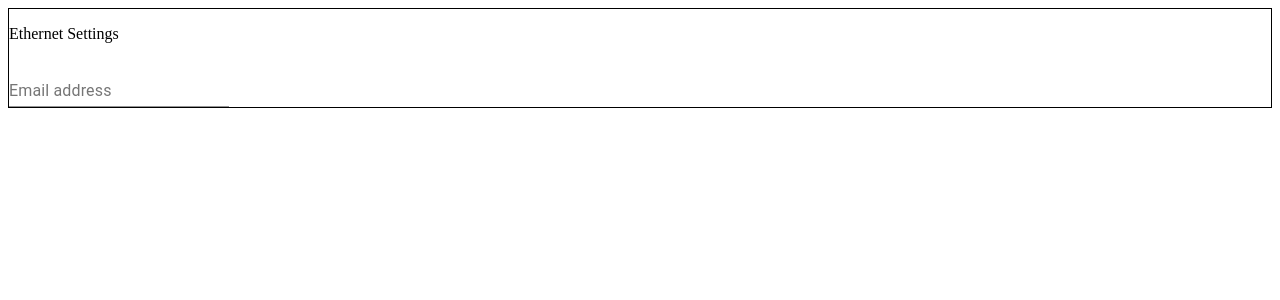
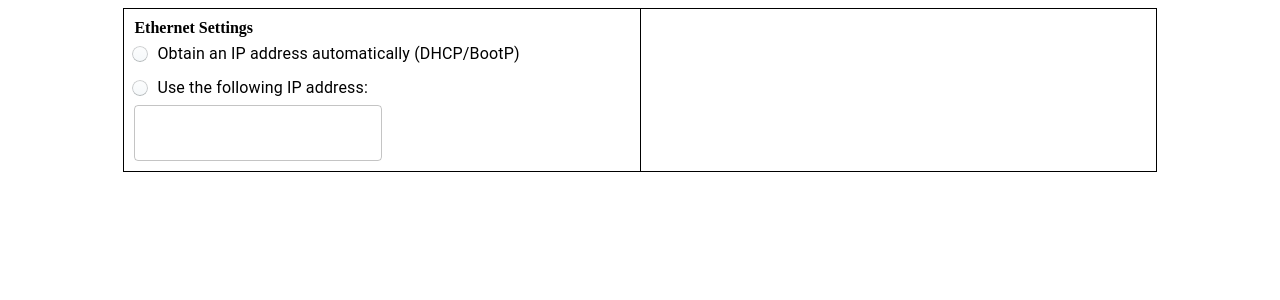
Before and after one commit to Elaray1/form, a React (Create React App) app: page / in a window 1280 px wide. Shown: the top 300 px of the page. Built offline with nearby package versions, Linux system fonts and the light colour scheme; no server answers.

Commit message:
feat: add radio buttons

```diff
--- a/src/Form/Form.js
+++ b/src/Form/Form.js
@@ -1,11 +1,26 @@
 import React, { useState } from 'react';
-import { FormControl, InputLabel, Input } from '@material-ui/core';
+import { TextField } from '@material-ui/core';
 import { makeStyles } from '@material-ui/core/styles';
+
+import CustomizedRadios from './radioButtons';
 
 const useStyles = makeStyles({
   form: {
+    width: '80%',
+    margin: '0 auto',
+    padding: '0 10px',
     border: '1px solid black',
-  }
+    '& p': {
+      margin: 0,
+      fontSize: '16px',
+      fontWeight: 'bold',
+    },
+  },
+  ethernetSettingsWrapper: {
+    width: '50%',
+    padding: '10px 0',
+    borderRight: '1px solid black',
+  },
 });
 
 const Form = (props) => {
@@ -18,16 +33,17 @@
 
   const [autoEthernetSettings, setEthernetSettings] = useState(getEthernetSettings());
 
+  const handleChange = (e) => {
+    console.log(e);
+  }
+
   const classes = useStyles();
-
   return (
     <form className={classes.form}>
-      <div>
+      <div className={classes.ethernetSettingsWrapper}>
         <p>Ethernet Settings</p>
-        <FormControl>
-          <InputLabel htmlFor="my-input">Email address</InputLabel>
-          <Input id="my-input" />
-        </FormControl>
+        <CustomizedRadios onClick={handleChange} />
+        <TextField id="outlined-basic" variant="outlined" />
       </div>
     </form>
   );
--- /dev/null
+++ b/src/Form/radioButtons.js
@@ -0,0 +1,80 @@
+import React from 'react';
+import clsx from 'clsx';
+import { makeStyles } from '@material-ui/core/styles';
+import Radio from '@material-ui/core/Radio';
+import RadioGroup from '@material-ui/core/RadioGroup';
+import FormControlLabel from '@material-ui/core/FormControlLabel';
+import FormControl from '@material-ui/core/FormControl';
+
+const useStyles = makeStyles({
+  root: {
+    '&:hover': {
+      backgroundColor: 'transparent',
+    },
+  },
+  icon: {
+    borderRadius: '50%',
+    width: 16,
+    height: 16,
+    boxShadow: 'inset 0 0 0 1px rgba(16,22,26,.2), inset 0 -1px 0 rgba(16,22,26,.1)',
+    backgroundColor: '#f5f8fa',
+    backgroundImage: 'linear-gradient(180deg,hsla(0,0%,100%,.8),hsla(0,0%,100%,0))',
+    '$root.Mui-focusVisible &': {
+      outline: '2px auto rgba(19,124,189,.6)',
+      outlineOffset: 2,
+    },
+    'input:hover ~ &': {
+      backgroundColor: '#ebf1f5',
+    },
+    'input:disabled ~ &': {
+      boxShadow: 'none',
+      background: 'rgba(206,217,224,.5)',
+    },
+  },
+  checkedIcon: {
+    backgroundColor: '#137cbd',
+    backgroundImage: 'linear-gradient(180deg,hsla(0,0%,100%,.1),hsla(0,0%,100%,0))',
+    '&:before': {
+      display: 'block',
+      width: 16,
+      height: 16,
+      backgroundImage: 'radial-gradient(#fff,#fff 28%,transparent 32%)',
+      content: '""',
+    },
+    'input:hover ~ &': {
+      backgroundColor: '#106ba3',
+    },
+  },
+});
+
+// Inspired by blueprintjs
+function StyledRadio(props) {
+  const classes = useStyles();
+
+  return (
+    <Radio
+      className={classes.root}
+      disableRipple
+      color="default"
+      checkedIcon={<span className={clsx(classes.icon, classes.checkedIcon)} />}
+      icon={<span className={classes.icon} />}
+      {...props}
+    />
+  );
+}
+
+export default function CustomizedRadios() {
+  const [value, setValue] = React.useState('female');
+
+  const handleChange = event => {
+    setValue(event.target.value);
+  };
+  return (
+    <FormControl component="fieldset">
+      <RadioGroup defaultValue="auto-ip-settings" name="customized-radios" value={value} onChange={handleChange}>
+        <FormControlLabel value="auto-ip-settings" control={<StyledRadio />} label="Obtain an IP address automatically (DHCP/BootP)" />
+        <FormControlLabel value="custom-ip-settings" control={<StyledRadio />} label="Use the following IP address:" />
+      </RadioGroup>
+    </FormControl>
+  );
+}
```
Also changed, not shown: 1 other file (tests, documents, lock files or other folders).
